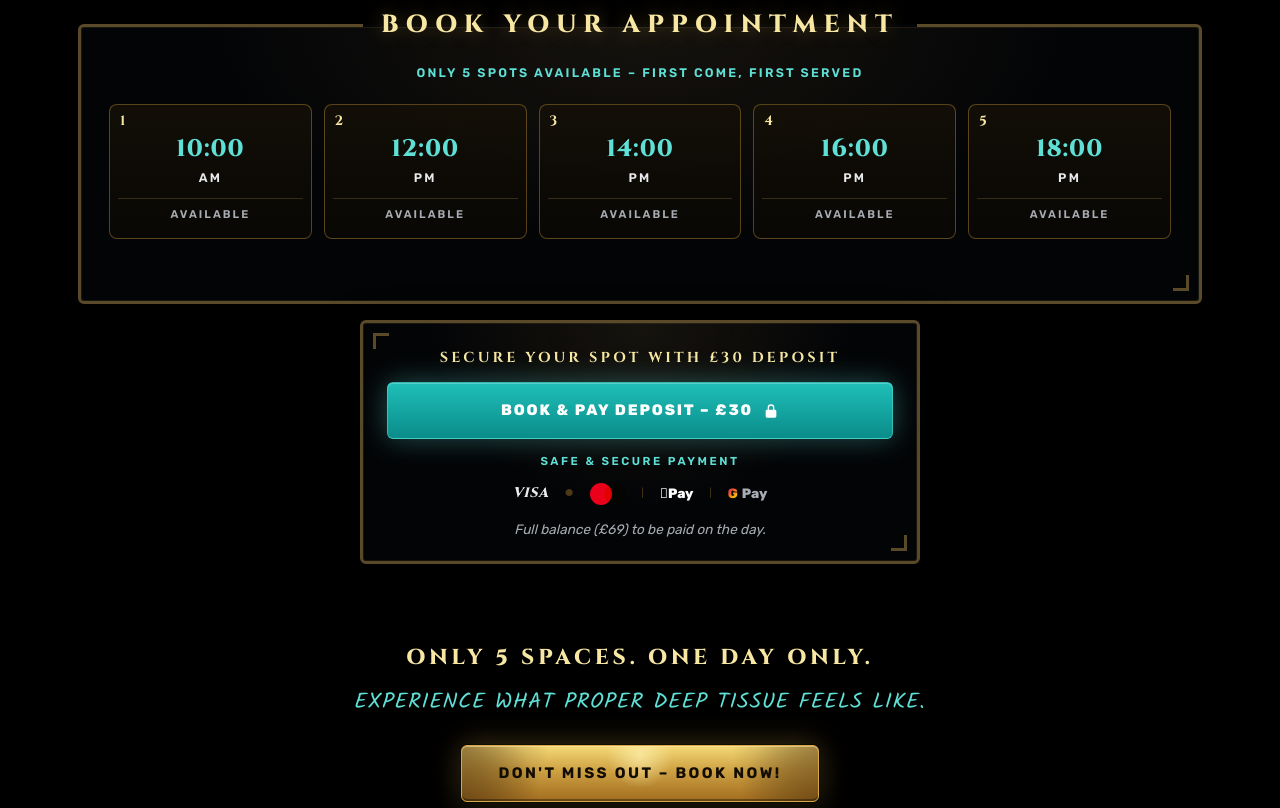
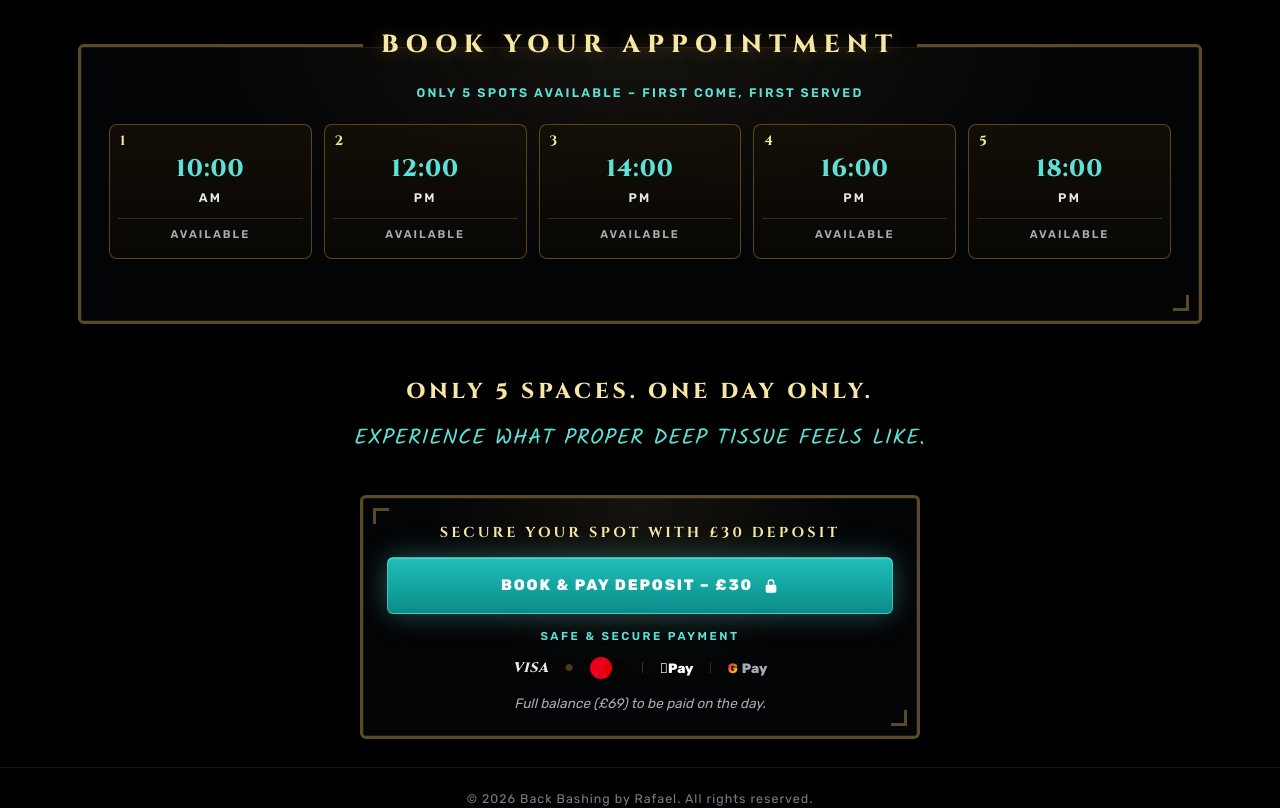
Before and after one commit to rafaelkepa-abc/back-bashing, a Next.js app: page / in a window 1280 px wide. Shown: the part 1820-2628 px from the top of the page. Built offline with nearby package versions, Linux system fonts and the light colour scheme.

Commit message:
ui enhancements

```diff
--- a/app/globals.css
+++ b/app/globals.css
@@ -227,9 +227,9 @@ ul {
   margin-top: 8px;
 }
 .cta-main-top {
-  font-family: var(--font-display);
+  font-family: "Roboto", sans-serif;
   font-size: 1.12rem;
-  font-weight: 800;
+  font-weight: 900;
   letter-spacing: 0.08em;
   text-shadow: 0 1px 0 rgba(255, 241, 198, 0.45);
 }
@@ -572,12 +572,12 @@ ul {
 .subtitle {
   display: inline-block;
   margin: 0;
-  padding-bottom: 10px;
+  padding-bottom: 12px;
   border-bottom: 1px solid var(--color-gold-line);
   color: var(--color-gold-1);
   font-family: var(--font-display);
-  font-size: clamp(0.72rem, 2.1vw, 1rem);
-  letter-spacing: 0.28em;
+  font-size: clamp(0.95rem, 3.2vw, 1.5rem);
+  letter-spacing: 0.22em;
   font-weight: 700;
   white-space: nowrap;
 }
@@ -590,7 +590,7 @@ ul {
   margin-right: auto;
   border-top: none;
   color: var(--color-text-dim);
-  font-size: 0.85rem;
+  font-size: clamp(0.75rem, 2.2vw, 1.1rem);
   letter-spacing: 0.4em;
   font-weight: 400;
   text-align: center;
@@ -1349,14 +1349,16 @@ fieldset.frame-gold.fieldset-section {
   font-size: clamp(1rem, 2.4vw, 1.35rem);
   font-weight: 800;
   letter-spacing: 0.18em;
-  margin: 0 0 12px;
+  text-align: center;
+  margin: 52px 0 14px;
 }
 .closing-sub {
   font-family: var(--font-brush);
   color: var(--color-teal-1);
   font-size: clamp(0.95rem, 2.2vw, 1.35rem);
   letter-spacing: 0.04em;
-  margin: 0 0 26px;
+  text-align: center;
+  margin: 0 0 40px;
   transform: skewX(-4deg);
 }
 .closing-btn {
@@ -1399,23 +1401,22 @@ fieldset.frame-gold.fieldset-section {
   .portrait-card img {
     height: auto;
   }
-  .nav-links {
-    display: none;
-  }
-  .details-grid {
-    grid-template-columns: repeat(2, 1fr);
-  }
-  .slots-grid {
-    grid-template-columns: repeat(3, 1fr);
-  }
-}
-
-@media (max-width: 640px) {
   .hero-title,
   .subtitle-block {
     display: none;
   }
-
+  .nav-links {
+    display: none;
+  }
+  .details-grid {
+    grid-template-columns: repeat(2, 1fr);
+  }
+  .slots-grid {
+    grid-template-columns: repeat(3, 1fr);
+  }
+}
+
+@media (max-width: 640px) {
   .hero {
     padding: 32px 20px 30px;
   }
@@ -1434,8 +1435,8 @@ fieldset.frame-gold.fieldset-section {
   }
 
   .subtitle {
-    font-size: 0.58rem;
-    letter-spacing: 0.14em;
+    font-size: clamp(0.9rem, 5vw, 1.3rem);
+    letter-spacing: 0.18em;
   }
 
   .hex-row {
--- a/app/layout.tsx
+++ b/app/layout.tsx
@@ -23,7 +23,10 @@ export default function RootLayout({
           rel="stylesheet"
         />
       </head>
-      <body className="min-h-screen bg-bg-deep text-text antialiased">
+      <body
+        className="min-h-screen bg-bg-deep text-text antialiased"
+        suppressHydrationWarning
+      >
         {children}
       </body>
     </html>
--- a/app/page.tsx
+++ b/app/page.tsx
@@ -1,4 +1,6 @@
 import { CircleCheckBig } from "lucide-react";
+
+const CALENDLY_BOOKING_URL = "https://calendly.com/rafaelkepa/30min";
 
 function YuCheck({ variant }: { variant: "teal" | "gold" }) {
   return (
@@ -34,7 +36,12 @@ export default function Home() {
             <a href="#about">ABOUT</a>
           </nav>
 
-          <a href="#book" className="btn btn-outline-gold nav-cta">
+          <a
+            href={CALENDLY_BOOKING_URL}
+            className="btn btn-outline-gold nav-cta"
+            target="_blank"
+            rel="noopener noreferrer"
+          >
             BOOK YOUR SPOT
           </a>
         </div>
@@ -166,7 +173,12 @@ export default function Home() {
                 </div>
               </div>
 
-              <a href="#book" className="btn btn-gold-primary cta-main">
+              <a
+                href={CALENDLY_BOOKING_URL}
+                className="btn btn-gold-primary cta-main"
+                target="_blank"
+                rel="noopener noreferrer"
+              >
                 <span className="cta-main-top">BOOK YOUR SPOT NOW</span>
                 <span className="cta-main-sub">
                   £30 DEPOSIT TO SECURE YOUR SPACE
@@ -322,44 +334,79 @@ export default function Home() {
             </p>
 
             <div className="slots-grid">
-              <button className="slot" type="button">
+              <a
+                href={CALENDLY_BOOKING_URL}
+                className="slot"
+                target="_blank"
+                rel="noopener noreferrer"
+              >
                 <span className="slot-num">1</span>
                 <span className="slot-time">10:00</span>
                 <span className="slot-period">AM</span>
                 <span className="slot-status">AVAILABLE</span>
-              </button>
-              <button className="slot" type="button">
+              </a>
+              <a
+                href={CALENDLY_BOOKING_URL}
+                className="slot"
+                target="_blank"
+                rel="noopener noreferrer"
+              >
                 <span className="slot-num">2</span>
                 <span className="slot-time">12:00</span>
                 <span className="slot-period">PM</span>
                 <span className="slot-status">AVAILABLE</span>
-              </button>
-              <button className="slot" type="button">
+              </a>
+              <a
+                href={CALENDLY_BOOKING_URL}
+                className="slot"
+                target="_blank"
+                rel="noopener noreferrer"
+              >
                 <span className="slot-num">3</span>
                 <span className="slot-time">14:00</span>
                 <span className="slot-period">PM</span>
                 <span className="slot-status">AVAILABLE</span>
-              </button>
-              <button className="slot" type="button">
+              </a>
+              <a
+                href={CALENDLY_BOOKING_URL}
+                className="slot"
+                target="_blank"
+                rel="noopener noreferrer"
+              >
                 <span className="slot-num">4</span>
                 <span className="slot-time">16:00</span>
                 <span className="slot-period">PM</span>
                 <span className="slot-status">AVAILABLE</span>
-              </button>
-              <button className="slot" type="button">
+              </a>
+              <a
+                href={CALENDLY_BOOKING_URL}
+                className="slot"
+                target="_blank"
+                rel="noopener noreferrer"
+              >
                 <span className="slot-num">5</span>
                 <span className="slot-time">18:00</span>
                 <span className="slot-period">PM</span>
                 <span className="slot-status">AVAILABLE</span>
-              </button>
+              </a>
             </div>
           </fieldset>
+
+          <h2 className="closing-title">ONLY 5 SPACES. ONE DAY ONLY.</h2>
+          <p className="closing-sub">
+            EXPERIENCE WHAT PROPER DEEP TISSUE FEELS LIKE.
+          </p>
 
           <div className="deposit-card frame frame-gold">
             <div className="deposit-heading">
               SECURE YOUR SPOT WITH £30 DEPOSIT
             </div>
-            <button className="btn btn-teal pay-btn" type="button">
+            <a
+              href={CALENDLY_BOOKING_URL}
+              className="btn btn-teal pay-btn"
+              target="_blank"
+              rel="noopener noreferrer"
+            >
               <span>{"BOOK & PAY DEPOSIT – £30"}</span>
               <svg
                 className="lock"
@@ -369,7 +416,7 @@ export default function Home() {
               >
                 <path d="M12 2a5 5 0 0 0-5 5v3H6a2 2 0 0 0-2 2v8a2 2 0 0 0 2 2h12a2 2 0 0 0 2-2v-8a2 2 0 0 0-2-2h-1V7a5 5 0 0 0-5-5zm-3 8V7a3 3 0 1 1 6 0v3H9z" />
               </svg>
-            </button>
+            </a>
             <div className="payment-note">{"SAFE & SECURE PAYMENT"}</div>
             <div
               className="payment-methods"
@@ -394,15 +441,6 @@ export default function Home() {
           </div>
         </section>
 
-        <section className="closing">
-          <h2 className="closing-title">ONLY 5 SPACES. ONE DAY ONLY.</h2>
-          <p className="closing-sub">
-            EXPERIENCE WHAT PROPER DEEP TISSUE FEELS LIKE.
-          </p>
-          <a href="#book" className="btn btn-gold-primary closing-btn">
-            DON&apos;T MISS OUT – BOOK NOW!
-          </a>
-        </section>
       </main>
 
       <footer className="site-footer">
```
Also changed, not shown: 1 other file (tests, documents, lock files or other folders).
